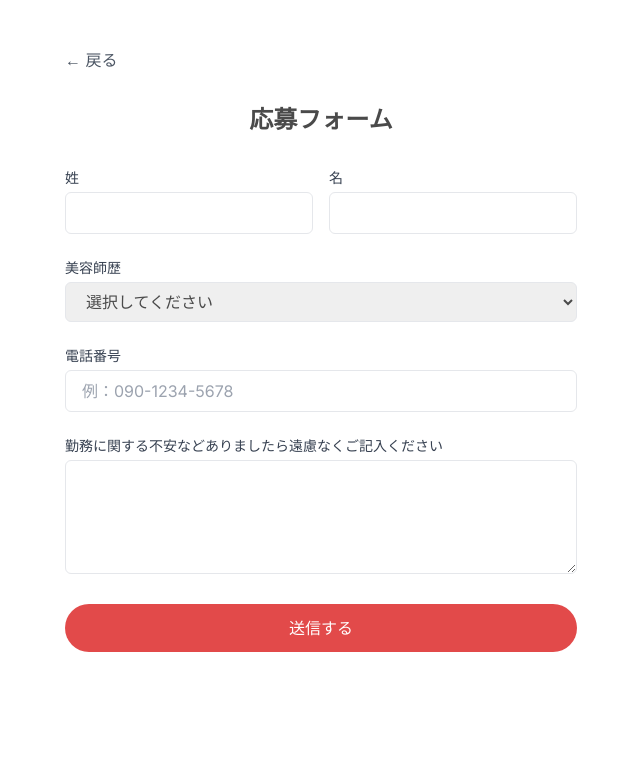
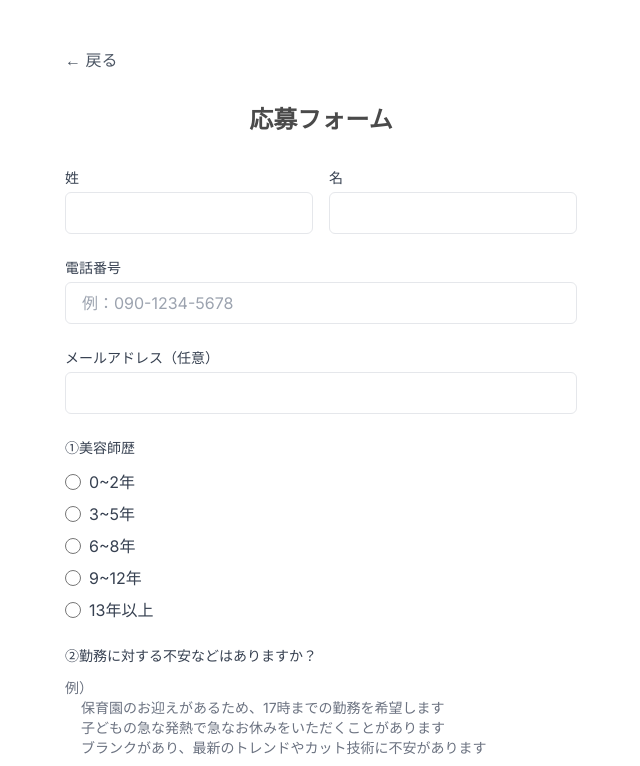
Before and after one commit to kkoblog/vrai, a Next.js app: page /contact in a window 1280 px wide. Shown: the top 766 px of the page, without its empty margins (319-959 px from the left). Built offline with nearby package versions, Linux system fonts and the light colour scheme.

Commit message:
応募フォームのUIを改善：美容師歴をラジオボタンに変更、不安事項の例示を追加

```diff
--- a/src/app/contact/page.js
+++ b/src/app/contact/page.js
@@ -2,18 +2,20 @@
 import React, { useState } from 'react';
 import Link from 'next/link';
 
-const ContactPage = () => {
+export default function ContactPage() {
   const [formData, setFormData] = useState({
     lastName: '',
     firstName: '',
+    phone: '',
+    email: '',
     experience: '',
-    phone: '',
     message: ''
   });
+  const [status, setStatus] = useState('');
 
   const handleSubmit = async (e) => {
     e.preventDefault();
-    e.stopPropagation();
+    setStatus('送信中...');
 
     try {
       const response = await fetch('/api/contact', {
@@ -21,24 +23,25 @@ const ContactPage = () => {
         headers: {
           'Content-Type': 'application/json',
         },
-        body: JSON.stringify(formData)
+        body: JSON.stringify(formData),
       });
 
       if (response.ok) {
-        alert('送信が完了しました');
+        setStatus('送信が完了しました');
         setFormData({
           lastName: '',
           firstName: '',
+          phone: '',
+          email: '',
           experience: '',
-          phone: '',
           message: ''
         });
       } else {
-        alert('送信に失敗しました。もう一度お試しください。');
+        const error = await response.json();
+        throw new Error(error.message || 'エラーが発生しました');
       }
     } catch (error) {
-      console.error('Error:', error);
-      alert('送信に失敗しました。もう一度お試しください。');
+      setStatus(`送信に失敗しました: ${error.message}`);
     }
   };
 
@@ -64,8 +67,8 @@ const ContactPage = () => {
           className="space-y-6"
           noValidate
         >
-          <div className="flex gap-4">
-            <div className="flex-1">
+          <div className="grid grid-cols-2 gap-4">
+            <div>
               <label className="block text-sm font-medium text-gray-700 mb-1">
                 姓
               </label>
@@ -78,7 +81,7 @@ const ContactPage = () => {
                 required
               />
             </div>
-            <div className="flex-1">
+            <div>
               <label className="block text-sm font-medium text-gray-700 mb-1">
                 名
               </label>
@@ -91,25 +94,6 @@ const ContactPage = () => {
                 required
               />
             </div>
-          </div>
-
-          <div>
-            <label className="block text-sm font-medium text-gray-700 mb-1">
-              美容師歴
-            </label>
-            <select
-              name="experience"
-              value={formData.experience}
-              onChange={handleChange}
-              className="w-full px-4 py-2 border rounded-md"
-              required
-            >
-              <option value="">選択してください</option>
-              <option value="1-3年">1-3年</option>
-              <option value="4-6年">4-6年</option>
-              <option value="7-9年">7-9年</option>
-              <option value="10年以上">10年以上</option>
-            </select>
           </div>
 
           <div>
@@ -129,27 +113,88 @@ const ContactPage = () => {
 
           <div>
             <label className="block text-sm font-medium text-gray-700 mb-1">
-              勤務に関する不安などありましたら遠慮なくご記入ください
+              メールアドレス（任意）
             </label>
+            <input
+              type="email"
+              name="email"
+              value={formData.email}
+              onChange={handleChange}
+              className="w-full px-4 py-2 border rounded-md"
+            />
+          </div>
+
+          <div>
+            <label className="block text-sm font-medium text-gray-700 mb-3">
+              ①美容師歴
+            </label>
+            <div className="space-y-2">
+              {[
+                "0~2年",
+                "3~5年",
+                "6~8年",
+                "9~12年",
+                "13年以上"
+              ].map((option) => (
+                <div key={option} className="flex items-center">
+                  <input
+                    type="radio"
+                    id={option}
+                    name="experience"
+                    value={option}
+                    checked={formData.experience === option}
+                    onChange={handleChange}
+                    className="h-4 w-4 text-indigo-600 border-gray-300"
+                  />
+                  <label htmlFor={option} className="ml-2 text-gray-700">
+                    {option}
+                  </label>
+                </div>
+              ))}
+            </div>
+          </div>
+
+          <div className="mt-6">
+            <label className="block text-sm font-medium text-gray-700 mb-3">
+              ②勤務に対する不安などはありますか？
+            </label>
+            <div className="text-sm text-gray-500 mb-2">
+              例）
+              <ul className="ml-4">
+                <li>保育園のお迎えがあるため、17時までの勤務を希望します</li>
+                <li>子どもの急な発熱で急なお休みをいただくことがあります</li>
+                <li>ブランクがあり、最新のトレンドやカット技術に不安があります</li>
+              </ul>
+            </div>
             <textarea
               name="message"
               value={formData.message}
               onChange={handleChange}
               className="w-full px-4 py-2 border rounded-md"
-              rows="4"
+              rows="6"
             ></textarea>
           </div>
 
+          <div className="text-center">
             <button
               type="submit"
               className="bg-[#e24a4a] text-white px-8 py-3 rounded-full w-full hover:bg-[#bd3535] transition duration-300"
             >
               送信する
             </button>
+          </div>
+
+          {status && (
+            <div className={`text-center ${
+              status.includes('完了') ? 'text-green-600' :
+              status.includes('失敗') ? 'text-red-600' :
+              'text-gray-600'
+            }`}>
+              {status}
+            </div>
+          )}
         </form>
       </div>
     </div>
   );
-};
-
-export default ContactPage;
+}
```
Lines whose indentation alone changed are shown as unchanged.
